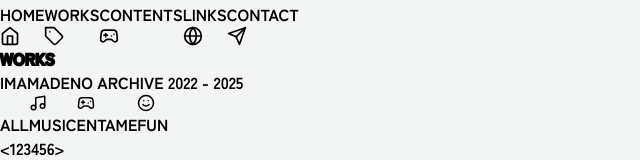
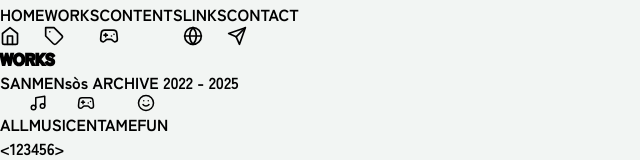
Before and after one commit to sanmenso-menso/SANMENSOsite_v2, a React (Vite) app: page /works in a window 1280 px wide. Shown: the part 315-475 px from the top of the page, without its empty margins (0-640 px from the left). Built offline with nearby package versions, Linux system fonts and the light colour scheme.

Commit message:
SANMENso`s ARCHIVEに変更

```diff
--- a/src/pages/WorksPage.jsx
+++ b/src/pages/WorksPage.jsx
@@ -109,7 +109,7 @@ const WorksPage = ({ initialFilter = 'all' }) => {
                 <div>
                     <h2 className="text-5xl sm:text-6xl md:text-8xl font-black tracking-tighter leading-none mix-blend-hard-light text-[#FFD700] drop-shadow-[4px_4px_0px_rgba(0,0,0,0.3)] font-sans" style={{ WebkitTextStroke: '2px black' }}>{isNumunumuMode ? numuText : 'WORKS'}</h2>
                     <p className="font-mono font-bold text-black text-base md:text-lg tracking-wide mt-2">
-                        <span className="bg-black text-[#FFD700] px-2 py-1">{isNumunumuMode ? numuText : 'IMAMADENO ARCHIVE'}</span> {isNumunumuMode ? '' : '2022 - 2025'}
+                        <span className="bg-black text-[#FFD700] px-2 py-1">{isNumunumuMode ? numuText : 'SANMENso`s ARCHIVE'}</span> {isNumunumuMode ? '' : '2022 - 2025'}
                     </p>
                 </div>
                 <div className="flex gap-2 flex-wrap justify-start md:justify-end">
```
